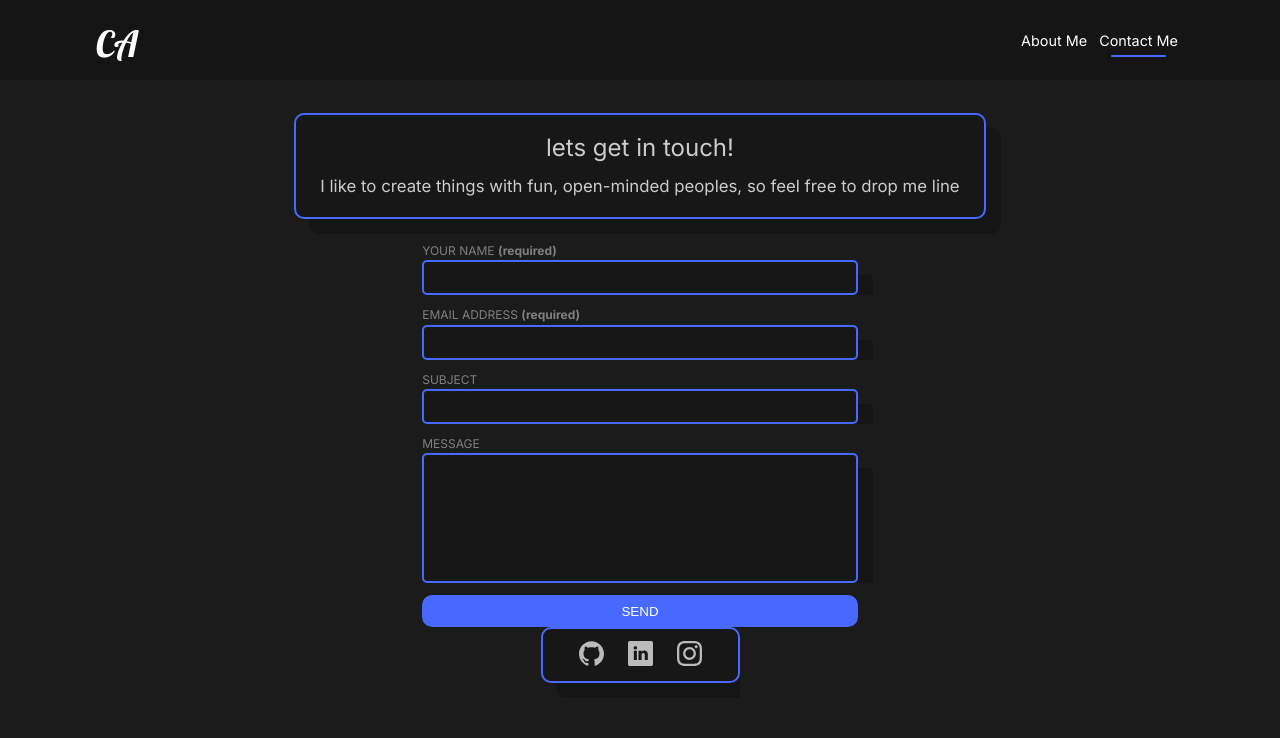
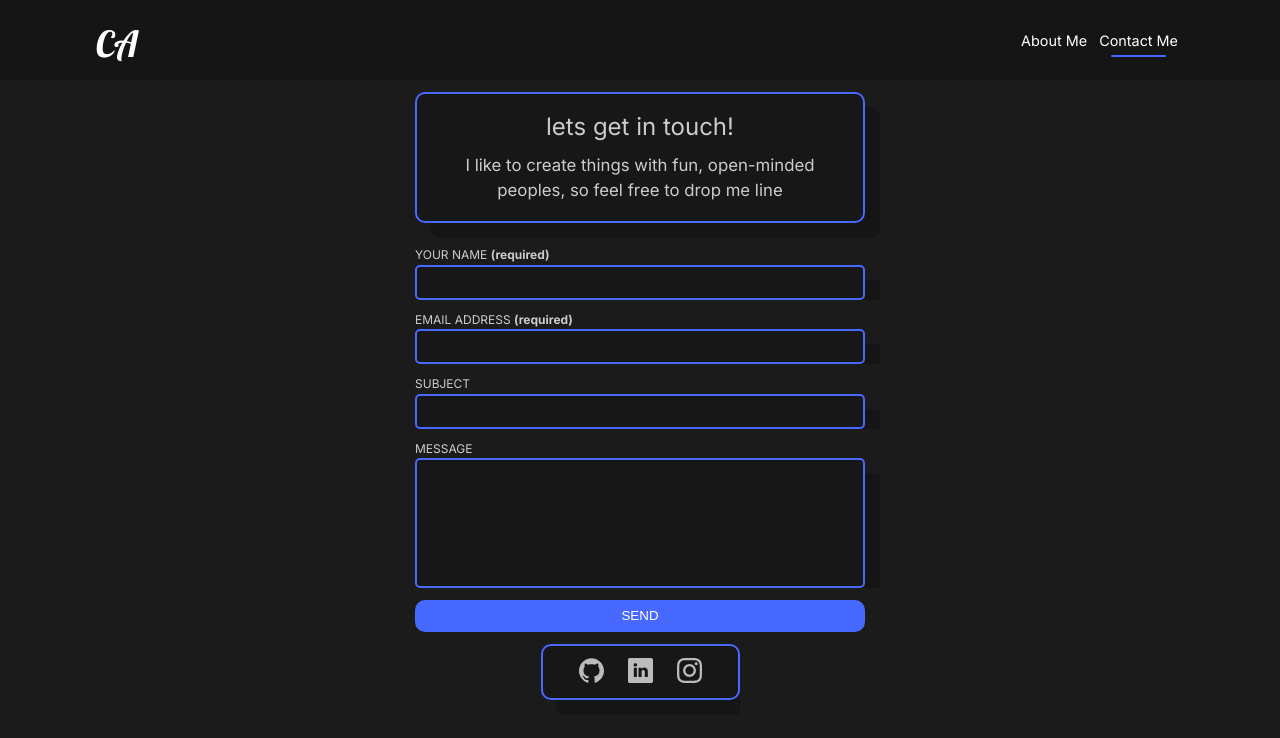
Before and after one commit to christiananagnostou/www, a React (Create React App) app: page /contact in a window 1280 px wide. Shown: the top 738 px of the page. Built offline with nearby package versions, Linux system fonts and the light colour scheme.

Commit message:
clean contact page UI

```diff
--- a/src/components/AboutPage/page_components/SocialLinks.js
+++ b/src/components/AboutPage/page_components/SocialLinks.js
@@ -31,7 +31,7 @@ function SocialLinks() {
 
 const SocialLinkList = styled(motion.ul)`
   width: fit-content;
-  margin: auto;
+  margin: 1rem auto 3rem;
   display: flex;
   justify-content: center;
   align-items: center;
@@ -42,7 +42,6 @@ const SocialLinkList = styled(motion.ul)`
   background: rgba(20, 20, 20, 0.5);
   box-shadow: 15px 15px 0 rgba(20, 20, 20, 0.9);
   border: 2px solid #4769ff;
-  margin-bottom: 3rem;
   li {
     margin: 0 1rem;
 
--- a/src/components/ContactPage/ContactUs.js
+++ b/src/components/ContactPage/ContactUs.js
@@ -63,16 +63,15 @@ function ContactUs() {
     <ContactStyle variants={pageAnimation} initial="hidden" animate="show" exit="exit">
       <Title variants={fade}>
         <Hide>
-          <motion.h2 variants={titleAnim}>lets get in touch!</motion.h2>
-          <motion.p variants={titleAnim}>
+          <motion.h2>lets get in touch!</motion.h2>
+          <motion.p>
             I like to create things with fun, open-minded peoples, so feel free to drop me line
           </motion.p>
         </Hide>
       </Title>
-      <FormContainer>
       {sentSuccessful && <p>Sent successfully. You'll hear from me soon!</p>}
 
-        <form id="contact-form" onSubmit={handleSubmit} method="POST">
+      <StyledForm id="contact-form" onSubmit={handleSubmit} method="POST">
         <Hide>
           <motion.div variants={titleAnim}>
             <FormGroup>
@@ -141,8 +140,7 @@ function ContactUs() {
             </FormGroup>
           </motion.div>
         </Hide>
-        </form>
-      </FormContainer>
+      </StyledForm>
       <Hide>
         <motion.div variants={titleAnim}>
           <SocialLinks />
@@ -155,13 +153,13 @@ function ContactUs() {
 const ContactStyle = styled(motion.div)`
   display: flex;
   flex-direction: column;
-  justify-content: center;
+  justify-content: flex-end;
   align-items: center;
-  min-height: 90vh;
 `;
 
 const Title = styled(motion.div)`
-  max-width: 90%;
+  max-width: 450px;
+  flex: 1;
   text-align: center;
   margin: 1rem;
   color: #ccc;
@@ -179,29 +177,19 @@ const Title = styled(motion.div)`
   h2 {
     font-size: 2rem;
   }
-  @media (max-width: 1300px) {
-    margin-bottom: 1rem;
-    margin-top: -4rem;
-  }
 `;
 
-const FormContainer = styled.div`
-  display: flex;
-  flex-direction: column;
-  justify-content: center;
-  align-items: center;
-  width: 50%;
-  color: rgb(106, 106, 106);
-  @media (max-width: 1300px) {
+const StyledForm = styled.form`
   width: 100%;
-  }
 `;
 
 const FormGroup = styled.div`
+  width: 100%;
+  max-width: 450px;
   display: flex;
   flex-direction: column;
   label {
-    color: grey;
+    color: #ccc;
     margin: 1rem 0 0.2rem;
   }
   .form-input {
```
Also changed, not shown: 1 other file (tests, documents, lock files or other folders). Lines whose indentation alone changed are shown as unchanged.
